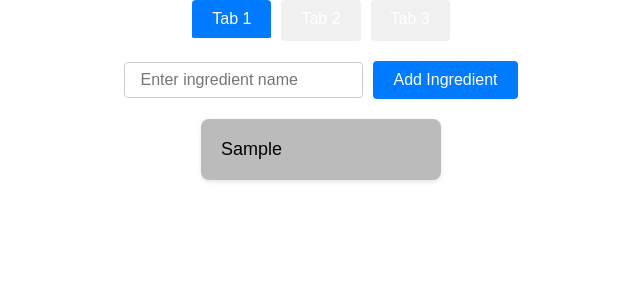
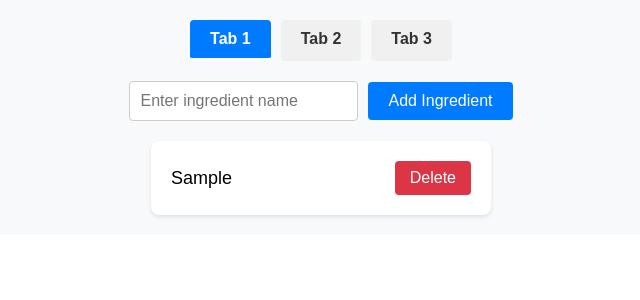
Before and after one commit to Robert-Zank/semcse201, a React (Create React App) app: page / in a window 1280 px wide. Both pictures are taken after typing "Sample" into the empty fields and a click on the button "Add Ingredient". Shown: the top 300 px of the page, without its empty margins (319-959 px from the left). Built offline with nearby package versions, Linux system fonts and the light colour scheme.

Commit message:
added a delete button for the ingredients, and changed some styling

```diff
--- a/src/App.css
+++ b/src/App.css
@@ -1,8 +1,12 @@
+/* App container */
 .App {
   text-align: center;
   font-family: Arial, sans-serif;
+  background-color: #f8f9fa; /* Light background color */
+  padding: 20px;
 }
 
+/* Tab buttons */
 .Tabs button {
   padding: 10px 20px;
   margin: 0 5px;
@@ -11,27 +15,32 @@
   background-color: #f0f0f0;
   cursor: pointer;
   outline: none;
+  font-size: 16px;
+  font-weight: bold;
+  color: #333; /* Button text color */
 }
 
 .Tabs button.active {
   border-bottom-color: #ffffff;
-  background-color:#007bff;
+  background-color: #007bff; /* Active tab background color */
+  color: #fff; /* Active tab text color */
 }
 
+/* Tab content */
 .Tab-content {
   margin-top: 20px;
 }
 
-/* Styles for the input field */
+/* Input field */
 input[type="text"] {
-  padding: 8px 15px;
+  padding: 10px;
   margin-right: 10px;
   border: 1px solid #ccc;
   border-radius: 4px;
   font-size: 16px;
 }
 
-/* Styles for the "Add Ingredient" button */
+/* Add Ingredient button */
 button {
   padding: 10px 20px;
   background-color: #007bff;
@@ -40,6 +49,7 @@ button {
   border-radius: 4px;
   cursor: pointer;
   font-size: 16px;
+  transition: background-color 0.3s ease; /* Smooth transition on hover */
 }
 
 button:hover {
@@ -49,18 +59,34 @@ button:hover {
 /* Styles for ingredient cards */
 .ingredient-cards {
   display: flex;
-  flex-wrap: wrap;
-  justify-content: center;
+  flex-direction: column;
+  align-items: center;
   gap: 20px;
   margin-top: 20px;
 }
 
 .card {
-  width: 200px; /* You can adjust the width as needed */
+  display: flex; /* Change to flex display */
+  justify-content: space-between; /* Align items evenly, pushing the delete button to the right */
+  align-items: center;
+  width: 300px; /* You can adjust the width as needed */
   padding: 20px;
   border-radius: 8px;
   box-shadow: 0 2px 4px rgba(0, 0, 0, 0.1);
-  background-color: #bbbbbb;
+  background-color: #ffffff; /* Card background color */
   text-align: left;
   font-size: 18px;
 }
+
+.delete-button {
+  background-color: #dc3545;
+  color: white;
+  border: none;
+  padding: 8px 15px;
+  border-radius: 4px;
+  cursor: pointer;
+}
+
+.delete-button:hover {
+  background-color: #c82333;
+}
--- a/src/App.js
+++ b/src/App.js
@@ -2,15 +2,13 @@ import React, { useState, useEffect } from 'react';
 import './App.css';
 
 function App() {
-  // Initialize the ingredients state with data from local storage if available
+  const [activeTab, setActiveTab] = useState('tab1');
   const [ingredients, setIngredients] = useState(() => {
     const savedIngredients = localStorage.getItem('ingredients');
     return savedIngredients ? JSON.parse(savedIngredients) : [];
   });
   const [ingredientName, setIngredientName] = useState('');
-  const [activeTab, setActiveTab] = useState('tab1');
 
-  // Save ingredients to local storage whenever the ingredients state changes
   useEffect(() => {
     localStorage.setItem('ingredients', JSON.stringify(ingredients));
   }, [ingredients]);
@@ -23,6 +21,12 @@ function App() {
     if (!ingredientName.trim()) return; // Prevent adding empty strings
     setIngredients(prevIngredients => [...prevIngredients, ingredientName]);
     setIngredientName(''); // Reset input field
+  };
+
+  const deleteIngredient = (index) => {
+    const newIngredients = [...ingredients];
+    newIngredients.splice(index, 1);
+    setIngredients(newIngredients);
   };
 
   return (
@@ -44,7 +48,10 @@ function App() {
             <button onClick={addIngredient}>Add Ingredient</button>
             <div className="ingredient-cards">
               {ingredients.map((ingredient, index) => (
-                <div key={index} className="card">{ingredient}</div>
+                <div key={index} className="card">
+                  <span>{ingredient}</span>
+                  <button onClick={() => deleteIngredient(index)} className="delete-button">Delete</button>
+                </div>
               ))}
             </div>
           </div>
```
